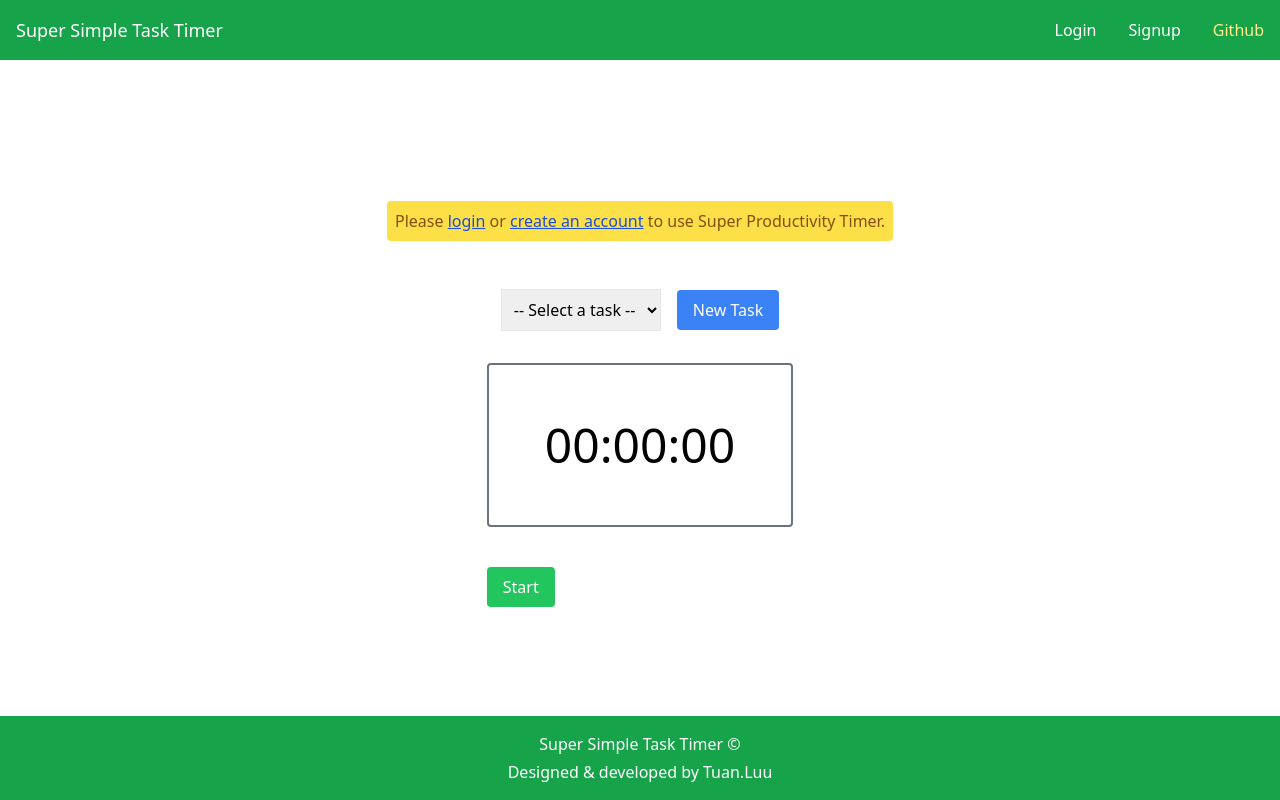
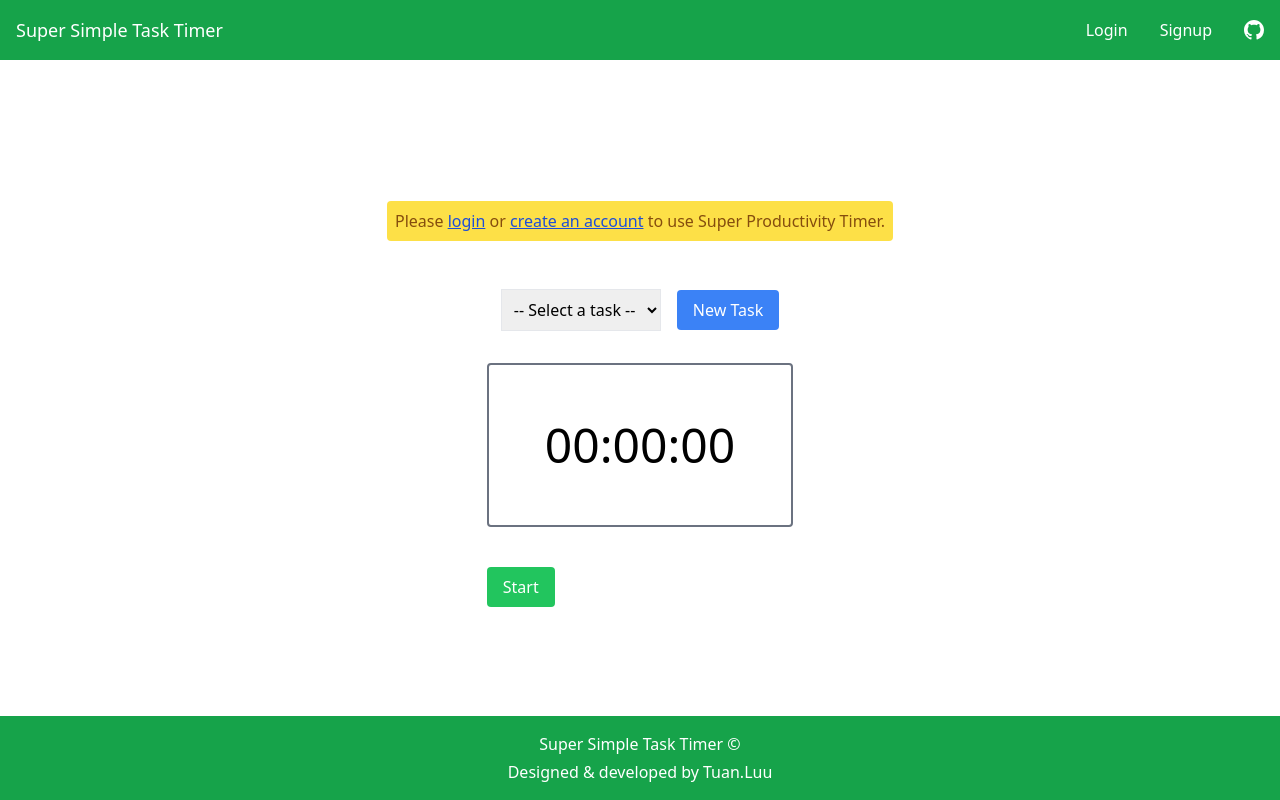
Before and after one commit to tuanluu-agilityio/timer-app, a Next.js app: page / in a window 1280 px wide. Built offline with nearby package versions, Linux system fonts and the light colour scheme.

Commit message:
Replace github link on Navbar with image

```diff
--- a/src/components/layout/Navbar.tsx
+++ b/src/components/layout/Navbar.tsx
@@ -1,5 +1,5 @@
 import Link from "next/link"
-import { useContext } from "react"
+import { ReactChild, useContext } from "react"
 import { SITE_TITLE } from "../../constants/constants"
 import { UserContext } from "../../contexts/UserContext"
 
@@ -39,11 +39,13 @@
                 </>
             )}
             <NavLink
-              extraClasses="text-yellow-200 hover:underline"
               target="_blank"
               href="https://github.com/tuanluu-agilityio/timer-app"
             >
-              Github
+              <span className="sr-only">Super Simple Task Timer on Github</span>
+              <svg viewBox="0 0 16 16" className="w-5 h-5 hover:fill-lime-200" fill="currentColor" aria-hidden="true">
+                <path d="M8 0C3.58 0 0 3.58 0 8c0 3.54 2.29 6.53 5.47 7.59.4.07.55-.17.55-.38 0-.19-.01-.82-.01-1.49-2.01.37-2.53-.49-2.69-.94-.09-.23-.48-.94-.82-1.13-.28-.15-.68-.52-.01-.53.63-.01 1.08.58 1.23.82.72 1.21 1.87.87 2.33.66.07-.52.28-.87.51-1.07-1.78-.2-3.64-.89-3.64-3.95 0-.87.31-1.59.82-2.15-.08-.2-.36-1.02.08-2.12 0 0 .67-.21 2.2.82.64-.18 1.32-.27 2-.27.68 0 1.36.09 2 .27 1.53-1.04 2.2-.82 2.2-.82.44 1.1.16 1.92.08 2.12.51.56.82 1.27.82 2.15 0 3.07-1.87 3.75-3.65 3.95.29.25.54.73.54 1.48 0 1.07-.01 1.93-.01 2.2 0 .21.15.46.55.38A8.013 8.013 0 0016 8c0-4.42-3.58-8-8-8z"></path>
+              </svg>
             </NavLink>
         </ul>
       </nav>
@@ -53,7 +55,7 @@
 
 interface NavLinkProps {
   href: string
-  children: string
+  children: ReactChild | ReactChild[]
   extraClasses?: string
   target?: string
 }
```
